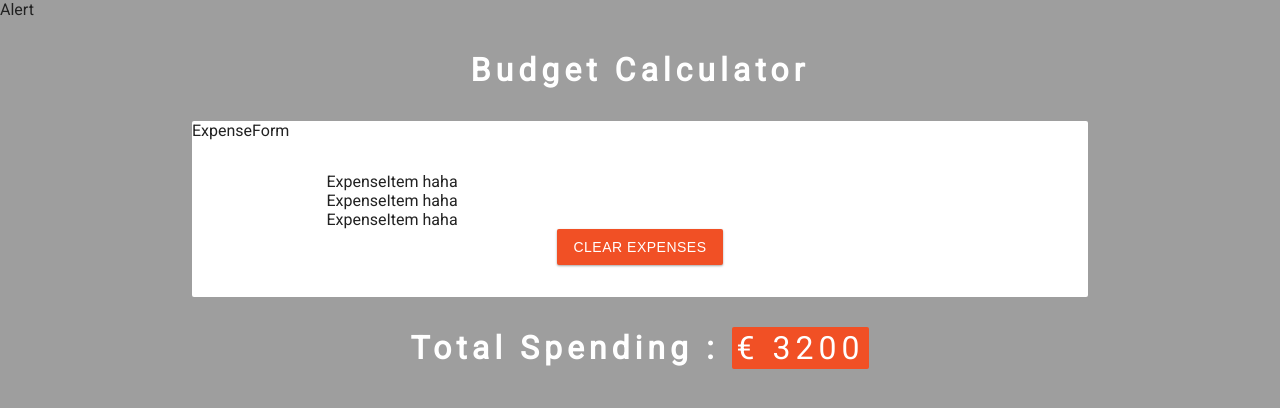
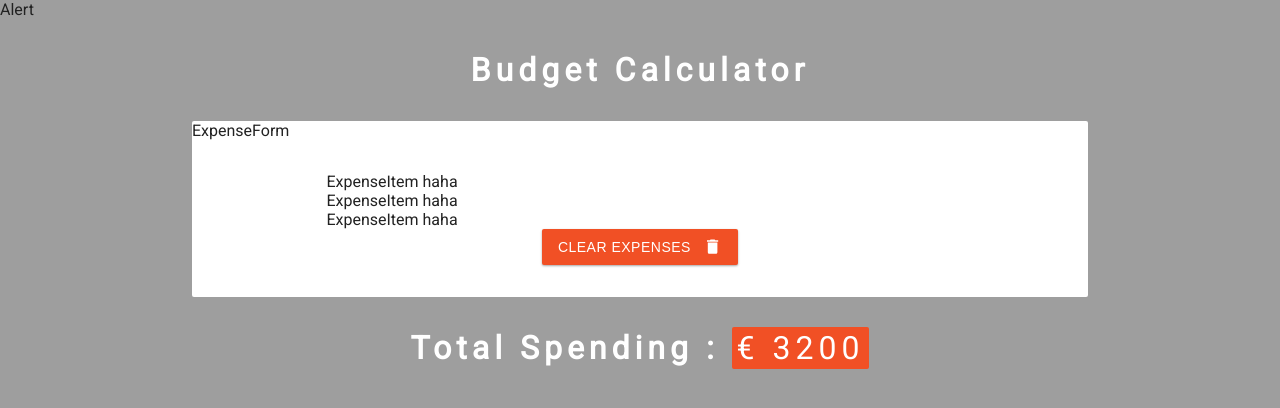
Before and after one commit to DaffeB/budget-calculator, a React (Create React App) app: page / in a window 1280 px wide. Shown: the top 408 px of the page. Built offline with nearby package versions, Linux system fonts and the light colour scheme.

Commit message:
Expensive List

```diff
--- a/src/Components/ExpenseList.js
+++ b/src/Components/ExpenseList.js
@@ -1,19 +1,28 @@
 import React from 'react'
 import ExpenseItem from './ExpenseItem';
 import Item from './ExpenseItem';
+import { MdDelete } from 'react-icons/md'
 
 
 
 
-const ExpenseList = ({ expenses }) =>{
-    return(
+
+
+const ExpenseList = ({ expenses }) => {
+    return (
         <div>
+
             <ul className='list'>
                 {expenses.map(expense => {
-                    return <Item key={expense.id}  expense= {expense} />
+                    return <Item key={expense.id} expense={expense} />
                 })}
             </ul>
-            {expenses.length > 0 && <button className='btn'>Clear Expenses</button>}
+            {expenses.length > 0 && (
+                <button className='btn'>Clear Expenses
+                    <MdDelete className='btn-icon'></MdDelete>
+
+                </button>
+            )}
         </div>
     )
 }
```
Also changed, not shown: 1 other file (tests, documents, lock files or other folders).
